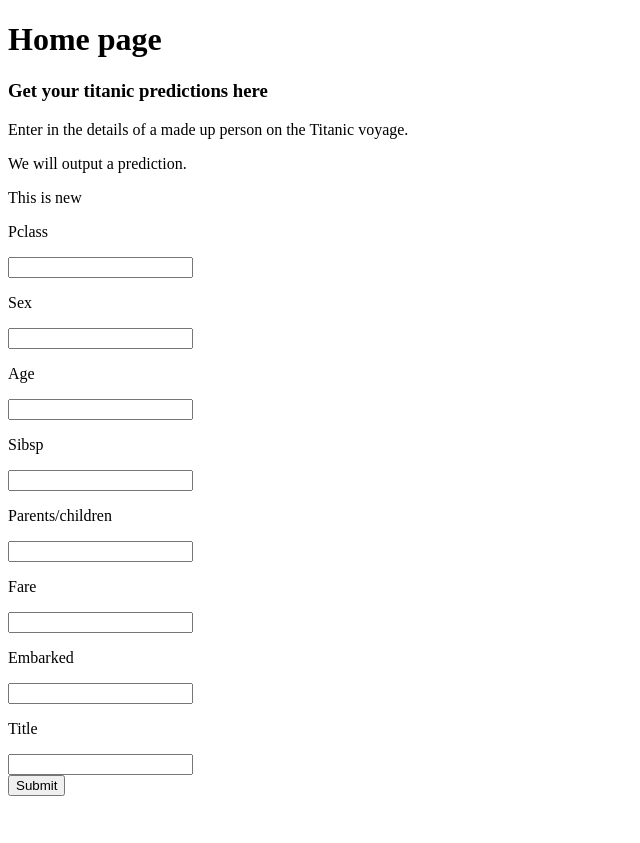
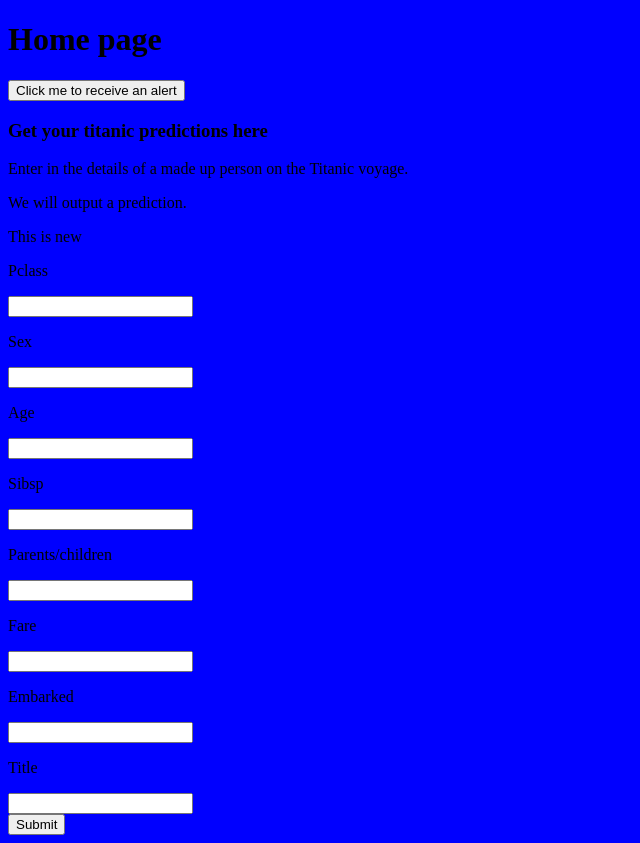
Before and after one commit to bernatsort/unaicorn, a Django app: page / in a window 1280 px wide. Shown: the whole page, without its empty margins (0-640 px from the left). Before the commit the page ends 796 px from the top, so only its background shows below. Run offline with Django 3.2, Linux system fonts and the light colour scheme.

Commit message:
Added and integrated CSS and JS into index.html

```diff
--- /dev/null
+++ b/titanic/static/main.js
@@ -0,0 +1,3 @@
+function clicked(){
+  alert("Javasacript working")
+}
--- /dev/null
+++ b/titanic/static/style.css
@@ -0,0 +1,3 @@
+body{
+  background-color: blue;
+}
--- a/titanic/templates/index.html
+++ b/titanic/templates/index.html
@@ -3,9 +3,17 @@
   <head>
     <meta charset="utf-8">
     <title>Titanic predictor</title>
+    <!-- Load our static page or static folder -->
+    {% load static %}
+    <!-- Load css -->
+    <link rel="stylesheet" href="{% static 'style.css' %}">
+
   </head>
   <body>
     <h1>Home page</h1>
+    <!-- main.js -->
+    <button type="button" onclick="clicked()">Click me to receive an alert</button>
+
     <h3>Get your titanic predictions here</h3>
     <p>Enter in the details of a made up person on the Titanic voyage.</p>
     <p>We will output a prediction.</p>
@@ -39,5 +47,8 @@
       <!-- Now we're able to get that information and we're able to provide it to our result.html.  -->
       <!-- Now we want to actually put it into result.html. So we put in a placeholder: result.html -->
     </form>
+
+    <!-- Add JavaScript -->
+    <script type="text/javascript" src="{% static 'main.js' %}"></script>
   </body>
 </html>
```
Also changed, not shown: titanic/titanic/settings.py (+5 -3 lines).
